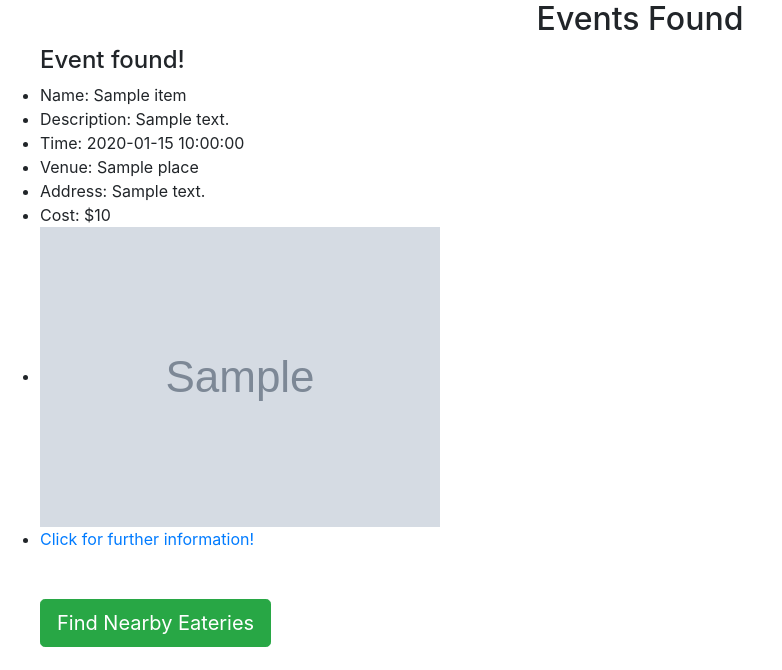
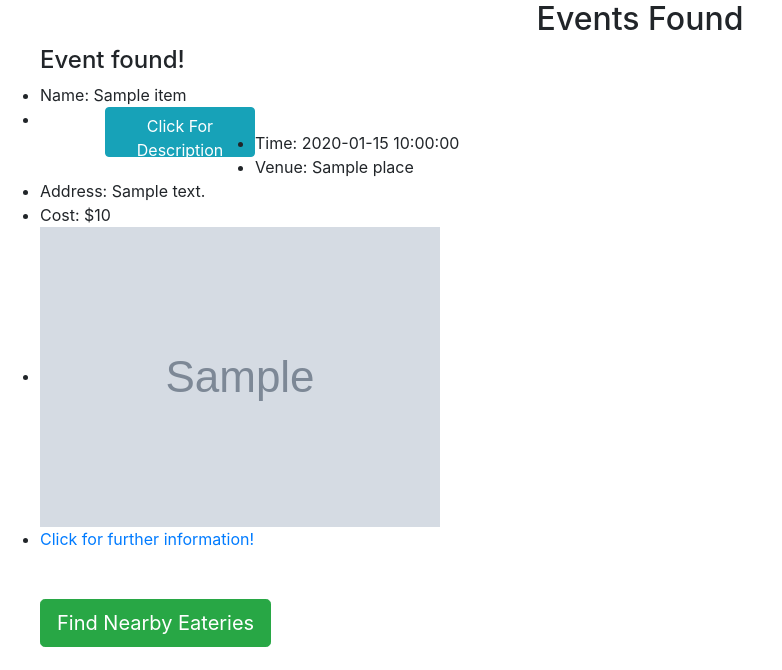
Before and after one commit to dhiraj-patel/redz, a Flask app: template templates/listEvent.html in a window 1280 px wide. Shown: the top 670 px of the page, without its empty margins (0-782 px from the left). Run offline with Flask 2, Linux system fonts and the light colour scheme; the template is opened without the code that fills it: most values are stand-ins (such as "Sample title", 1, 10 or a date in 2020); grey boxes marked "Sample" are stand-in pictures; some libraries are stand-ins or nearby versions.

Commit message:
working on collapsable text

```diff
--- a/templates/listEvent.html
+++ b/templates/listEvent.html
@@ -2,7 +2,11 @@
 <html>
 <head>
 <link rel="shortcut icon" href="../static/icon.ico" />
-<link rel="stylesheet" href="https://bootswatch.com/united/bootstrap.min.css" >
+  <link rel="shortcut icon" href="../static/icon.ico" />
+  <meta name="viewport" content="width=device-width, initial-scale=1">
+  <link rel="stylesheet" href="https://bootswatch.com/united/bootstrap.min.css">
+  <script src="https://ajax.googleapis.com/ajax/libs/jquery/3.1.1/jquery.min.js"></script>
+  <script src="https://maxcdn.bootstrapcdn.com/bootstrap/3.3.7/js/bootstrap.min.js"></script>
 </head>
     <title>Events Found</title>
 
@@ -13,7 +17,24 @@
       <form action="/viewFoods" method="POST">
         <h4>Event found!</h4>
         <li>Name: {{ item['name'] }}</li>
-        <li>Description: {{ item['description'] }}</li>
+
+
+        <li><div class="container">
+
+  <button style="height:50px ; width:150px ; float:left" type="button" class="btn btn-info" data-toggle="collapse" data-target="#demo">Click For Description</button>
+  <div id="demo" class="collapse">
+      <br><br><br>
+      <p style="text-align:left">Description: {{ item['description'] }} </p>
+  </div>
+</div>
+
+        </li>
+
+
+
+
+
+
         <li>Time: {{ item['time'] }}</li>
         <li>Venue: {{ item['place'] }}</li>
         <li>Address: {{ item['address'] }}</li>
```
